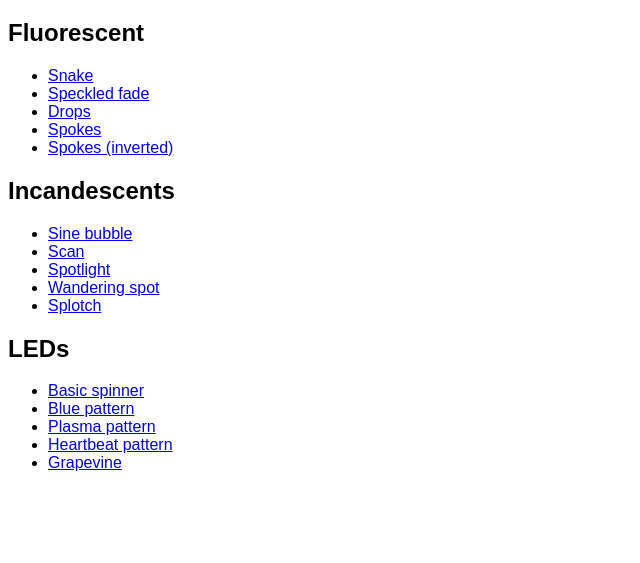
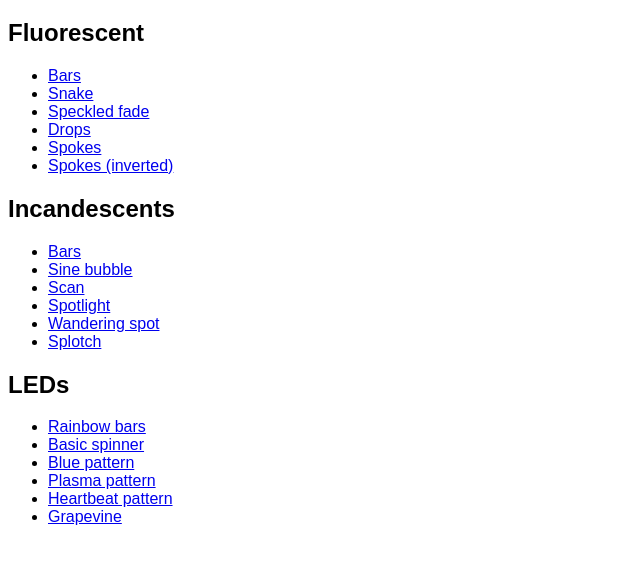
Before and after one commit to apendleton/gala_sketches, a plain HTML site: page mockup/toc.html in a window 1280 px wide. Shown: the part 61-624 px from the top of the page, without its empty margins (0-640 px from the left). Drawn offline with Linux system fonts and the light colour scheme.

Commit message:
Update toc

```diff
--- a/mockup/toc.html
+++ b/mockup/toc.html
@@ -14,6 +14,7 @@
         <h1>Examples</h1>
         <h2>Fluorescent</h2>
         <ul>
+            <li><a href="index.html?script=bars_fl">Bars</a></li>
             <li><a href="index.html?script=snake">Snake</a></li>
             <li><a href="index.html?script=randomFade">Speckled fade</a></li>
             <li><a href="index.html?script=drop">Drops</a></li>
@@ -22,6 +23,7 @@
         </ul>
         <h2>Incandescents</h2>
         <ul>
+            <li><a href="index.html?script=bars_in">Bars</a></li>
             <li><a href="index.html?script=3dsin">Sine bubble</a></li>
             <li><a href="index.html?script=scan">Scan</a></li>
             <li><a href="index.html?script=dist">Spotlight</a></li>
@@ -30,6 +32,7 @@
         </ul>
         <h2>LEDs</h2>
         <ul>
+            <li><a href="index_led.html?script=bars_led">Rainbow bars</a></li>
             <li><a href="index_led.html?script=spinner">Basic spinner</a></li>
             <li><a href="index_led.html?script=vid&amp;vid=blue&amp;ifr=250">Blue pattern</a></li>
             <li><a href="index_led.html?script=vid&amp;vid=plasma&amp;ifr=250">Plasma pattern</a></li>
```
